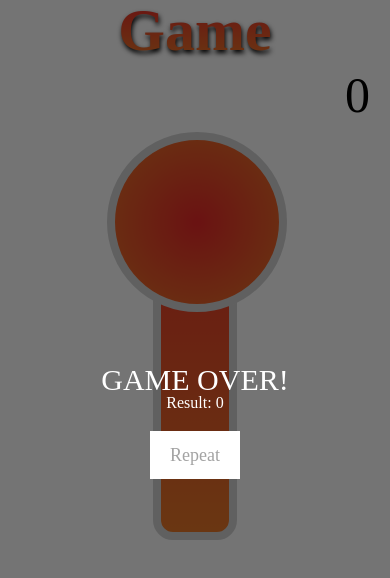
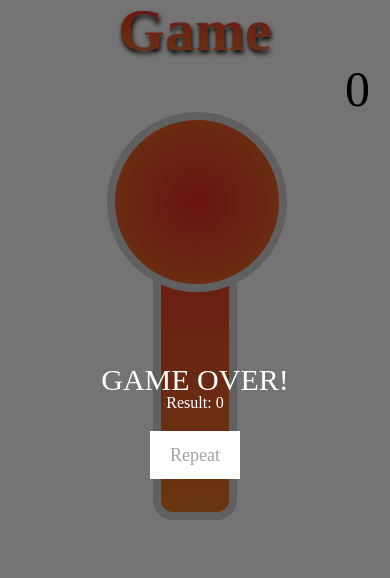
Before and after one commit to Egorik-IT/KlikerGame, a plain HTML site: page index.html in a window 390 px wide. Drawn offline with Linux system fonts and the light colour scheme; a web font is replaced by a local one.

Commit message:
Update style.css

```diff
--- a/css/style.css
+++ b/css/style.css
@@ -20,7 +20,7 @@ body {
 }
 .slider__container {
   position: relative;
-  margin: 100px 0px 0px 0px;
+  margin: 80px 0px 0px 0px;
   display: flex;
   align-items: center;
 }
@@ -187,7 +187,7 @@ body {
 @media (max-width: 400px) {
   .click {
     right: 20px;
-    top: -90px;
+    top: -76px;
   }
   .slider {
     width: 84px;
```
